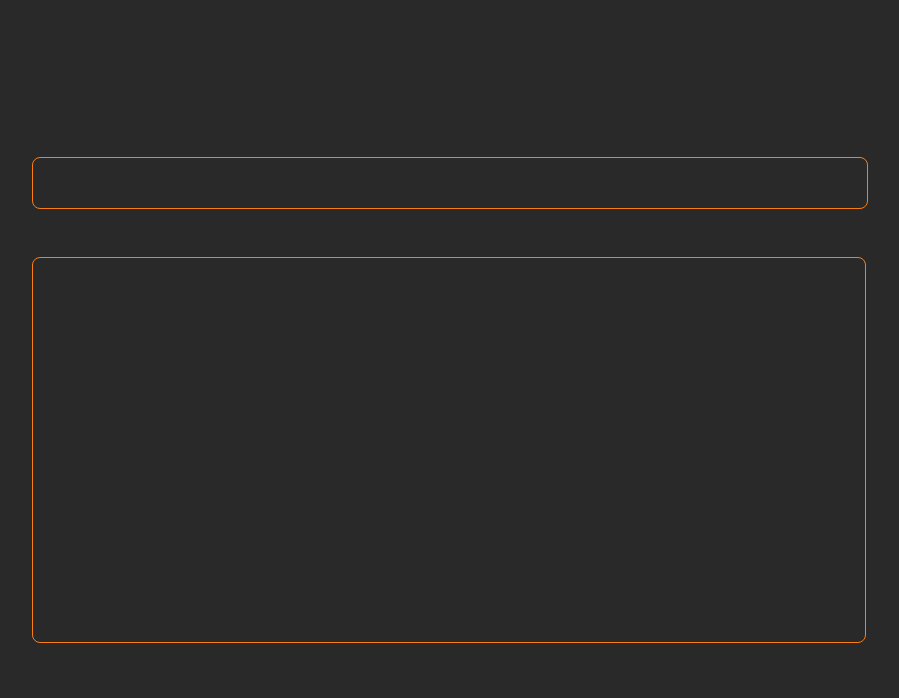
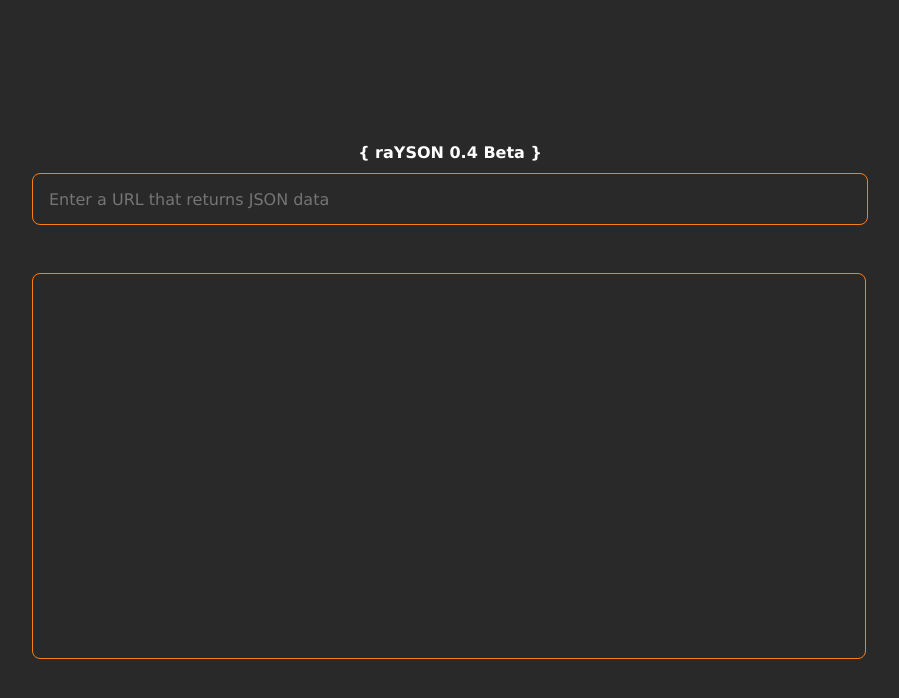
Before and after one commit to Dave86dev/rayson, a React (Vite) app: page / in a window 1280 px wide. Shown: the top 698 px of the page, without its empty margins (190-1089 px from the left). Built offline with nearby package versions, Linux system fonts and the light colour scheme.

Commit message:
feat: version beta 0.4 up and running, no search by now

```diff
--- a/src/App.css
+++ b/src/App.css
@@ -21,6 +21,13 @@ h4 {
 }
 
 .mainContainer {
+  display: flex;
+  flex-direction: column;
+  justify-content: center;
+  align-items: center;
+}
+
+.uxContainer {
   display: flex;
   flex-direction: column;
   justify-content: flex-start;
--- a/src/App.tsx
+++ b/src/App.tsx
@@ -17,7 +17,7 @@ function App() {
     if (fetchCriteria.trim() !== "") {
       const fetching = setTimeout(async () => {
         const result = await fetchDataFromUrl(fetchCriteria);
-        if ('error' in result) {
+        if ("error" in result) {
           setError(result.error);
           setDataJson(null);
           setHasFetchedData(false);
@@ -38,12 +38,17 @@ function App() {
 
   return (
     <div className="mainContainer">
+      <h4>
+        {"{"} raYSON 0.4 Beta {"}"}
+      </h4>
+      <div className="uxContainer">
         <div className="search">
           <input
             className="inputFetch"
             type="text"
             autoCorrect="off"
             spellCheck="false"
+            placeholder="Enter a URL that returns JSON data"
             value={fetchCriteria || ""}
             onChange={handleInputChange}
           />
@@ -56,6 +61,7 @@ function App() {
           ) : null}
         </div>
       </div>
+    </div>
   );
 }
 
```
Lines whose indentation alone changed are shown as unchanged.
